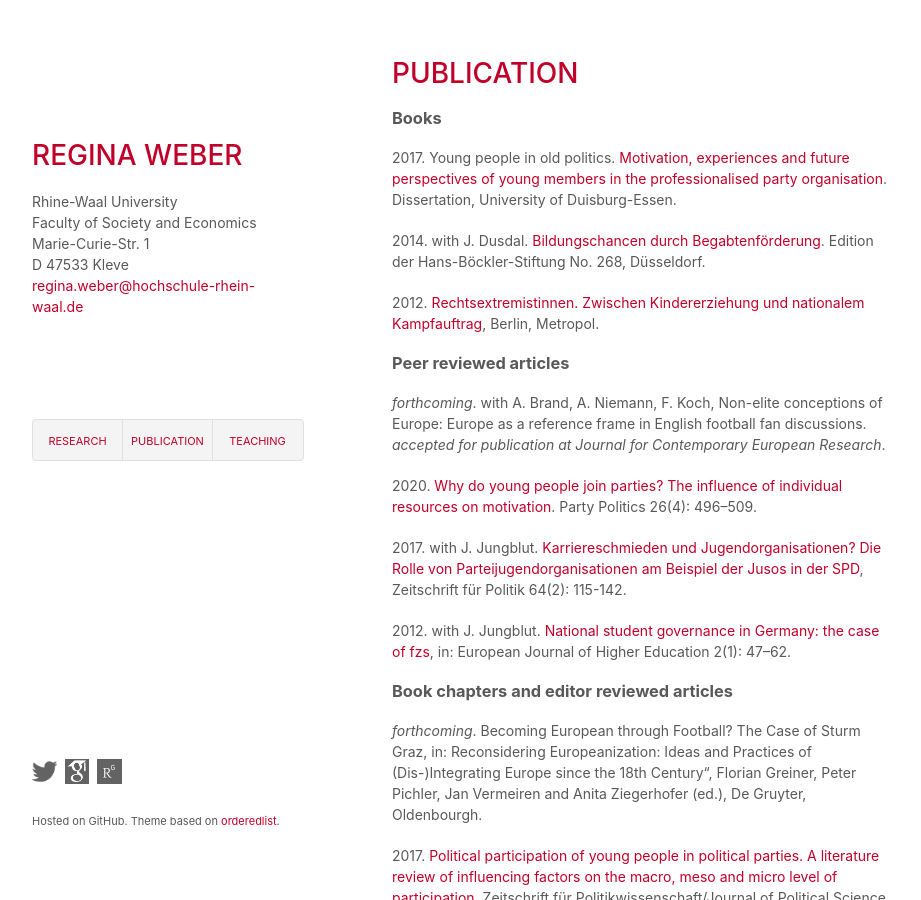
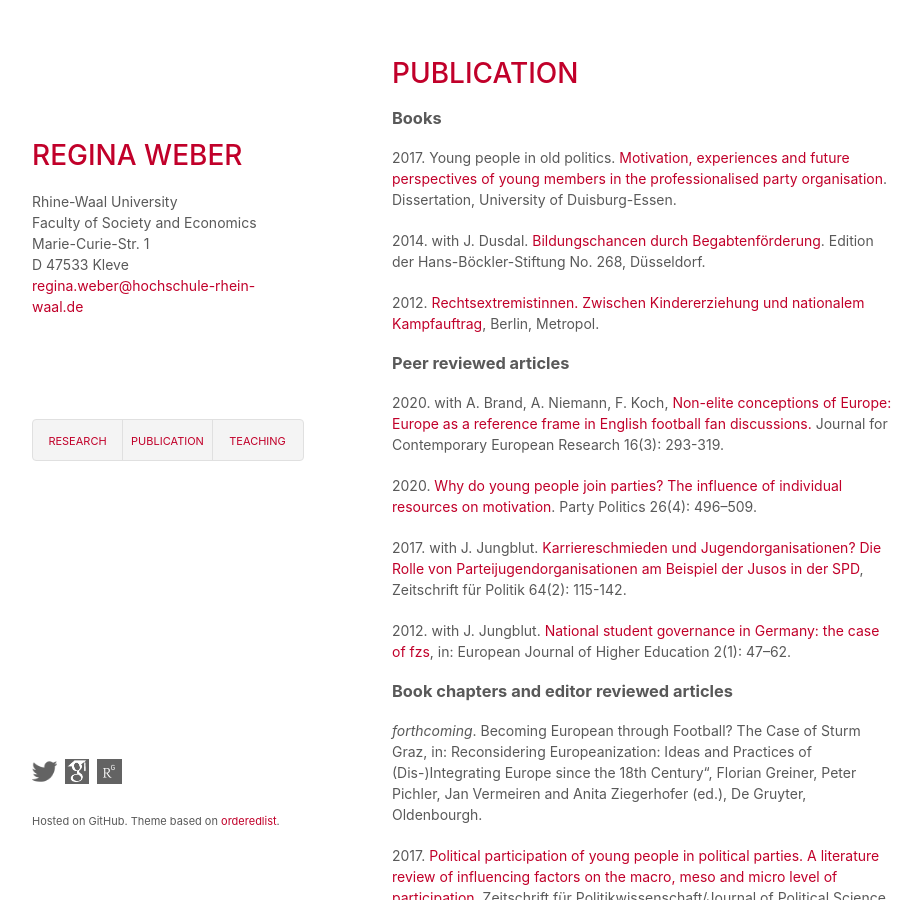
Before and after one commit to robertocabreratapia/robertocabreratapia.github.io, a Jekyll site: the page built from publication.html, in a window 1280 px wide and 900 px high. Shown: the whole window, without its empty margins (178-1099 px from the left). Built offline with Jekyll 4.4.1, drawn with Linux system fonts in a browser that asks for light colours.

Commit message:
Update publication.html

```diff
--- a/publication.html
+++ b/publication.html
@@ -8,7 +8,7 @@ layout: default
  <p>2012. <a href="http://metropol-verlag.de/produkt/regina-weber-rechtsextremistinnen/">Rechtsextremistinnen. Zwischen Kindererziehung und nationalem Kampfauftrag</a>, Berlin, Metropol.</p>
 
 <h3>Peer reviewed articles</h3>
- <p><em>forthcoming</em>. with A. Brand, A. Niemann, F. Koch, Non-elite conceptions of Europe: Europe as a reference frame in English football fan discussions. <em>accepted for publication at Journal for Contemporary European Research</em>.</p>
+ <p>2020. with A. Brand, A. Niemann, F. Koch, <a href="https://doi.org/10.30950/jcer.v16i3.1089">Non-elite conceptions of Europe: Europe as a reference frame in English football fan discussions.</a> Journal for Contemporary European Research 16(3): 293-319.</p>
  <p>2020. <a href="http://journals.sagepub.com/doi/abs/10.1177/1354068818792576">Why do young people join parties? The influence of individual resources on motivation</a>. Party Politics 26(4): 496–509.</p>
  <p>2017. with J. Jungblut. <a href="https://www.nomos-elibrary.de/10.5771/0044-3360-2017-2-115/karriereschmieden-und-jugendorganisationen-jahrgang-64-2017-heft-2?hitid=0&amp;search-click">Karriereschmieden und Jugendorganisationen? Die Rolle von Parteijugendorganisationen am Beispiel der Jusos in der SPD</a>, Zeitschrift für Politik 64(2): 115-142.</p>
  <p>2012. with J. Jungblut. <a href="http://www.tandfonline.com/doi/abs/10.1080/21568235.2012.683701">National student governance in Germany: the case of fzs</a>, in: European Journal of Higher Education 2(1): 47–62.</p>
```
